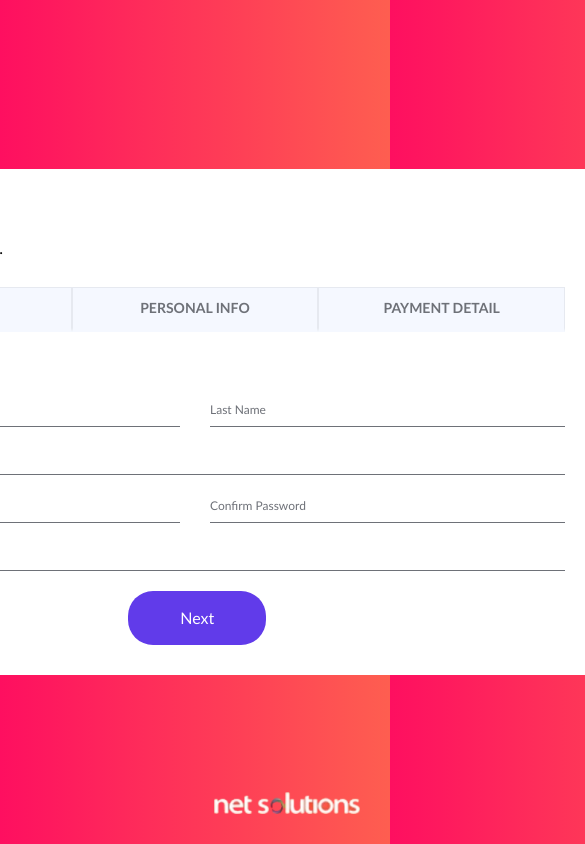
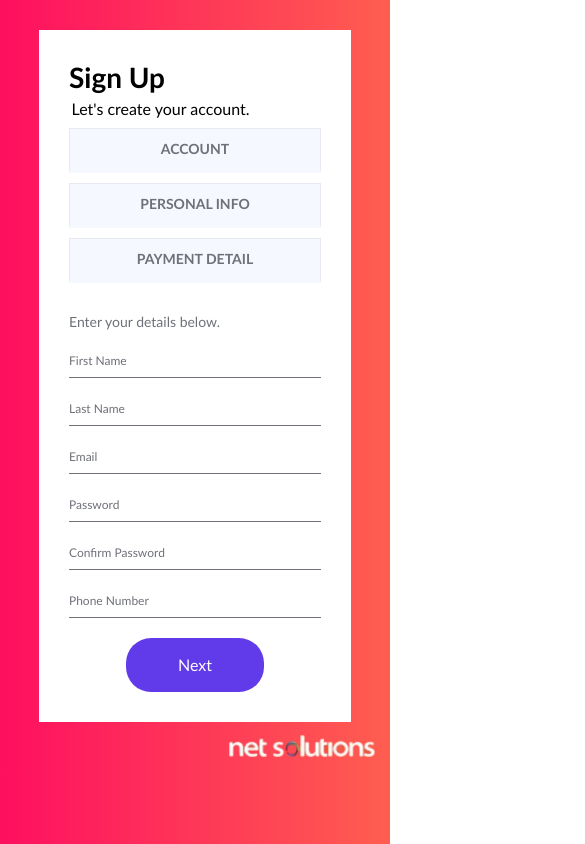
Before and after one commit to agnekauk/18-form-individ_task, a website: page index.html in a window 390 px wide. Shown: the top 844 px of the page, 585 px wide, since content can reach past the window. Drawn offline with Linux system fonts and the light colour scheme.

Commit message:
Responsive design

```diff
--- a/css/button.css
+++ b/css/button.css
@@ -19,3 +19,8 @@
     color: #613BEA;
     border-color: #613BEA;
 }
+@media (max-width:820px) {
+    .btn {
+        margin-left: 0;
+    }
+}
--- a/css/form.css
+++ b/css/form.css
@@ -8,7 +8,6 @@
 }
 
 .form > .form-row-left {
-    display: inline-block;
     float:left;
     width: 50%;
     margin-bottom: 20px;
@@ -57,3 +56,20 @@
     width: 100%;
     margin-bottom: 30px;
 }
+
+@media (max-width:820px){
+    .form {
+        display: flex;
+        flex-direction: column;
+    }
+    .form > .form-row-left,
+    .form > .form-row-right{
+        width: 100%;
+        padding: 0;
+    }
+    .form > .form-bottom-row {
+        display: flex;
+        align-items: center;
+        justify-content: center;
+    }
+}
--- a/css/main.css
+++ b/css/main.css
@@ -41,7 +41,6 @@ body {
     margin-left: 30px;
 }
 .link {
-    display: inline-block;
     width: calc(740px / 3);
     float: left;
     background-color: #F5F8FF;
@@ -73,10 +72,52 @@ body {
     font-size: 14px;
     color: #6E7178;
     margin-top: 30px;
-    margin-left: 30px;
+    padding-left: 30px;
 }
 .bottom-logo {
     position: absolute;
     bottom: 30px;
     right: 30px;
 }
+
+@media (max-width:820px ){
+    body {
+        height:100%;
+    }
+    .container{
+        display: flex;
+        flex-direction: column;
+        width: 80%;
+        position: unset;
+        transform:none;
+        margin: 30px 10% 50px 10%;
+    }
+    .main-header{
+        display: flex;
+        flex-direction: column;
+        align-items: center;
+    }
+    .main-text {
+        margin-left: 5px;
+    }
+    .top-links{
+        display: flex;
+        flex-direction: column;
+        align-items: center;
+        margin-right: 30px;
+    }
+    .link {
+        margin-top: 10px;
+        width: 100%;
+        text-align: center;
+    }
+    .text {
+        display: flex;
+    }
+
+    .bottom-logo {
+        position: absolute;
+        bottom: -35px;
+        right: 15px;
+    }
+}
--- a/index.html
+++ b/index.html
@@ -1,5 +1,6 @@
 <!DOCTYPE html>
 <html lang="en">
+
 <head>
     <meta charset="UTF-8">
     <meta http-equiv="X-UA-Compatible" content="IE=edge">
@@ -21,11 +22,13 @@
 
 
 </head>
+
 <body>
     <main class="container">
-
-        <h1 class="main-title">Sign up</h1>
-        <p class="main-text">Let's create your account.</p>
+        <div class="main-header">
+            <h1 class="main-title">Sign up</h1>
+            <p class="main-text">Let's create your account.</p>
+        </div>
 
         <div class="top-links">
             <a class="link" href="#">Account</a>
@@ -61,9 +64,10 @@
                 <input id="phone" type="phone" placeholder="Phone Number" required>
             </div>
             <div class="form-bottom-row">
-                   <button type="submit" class="btn">Next</button>
+                <button type="submit" class="btn">Next</button>
             </div>
     </main>
     <img src="./img/logo.png" alt="logo" class="bottom-logo">
 </body>
+
 </html>
--- a/package.json
+++ b/package.json
@@ -4,13 +4,13 @@
   "description": "",
   "main": "index.js",
   "scripts": {
-    "dev": "live-server --port=3000 --host=localhost",
+    "start": "dead-server --port=3000 --host=localhost",
     "test": "echo \"Error: no test specified\" && exit 1"
   },
   "keywords": [],
   "author": "Agne",
   "license": "MIT",
   "devDependencies": {
-    "live-server": "^1.2.1"
+    "dead-server": "^1.0.6"
   }
 }
```
